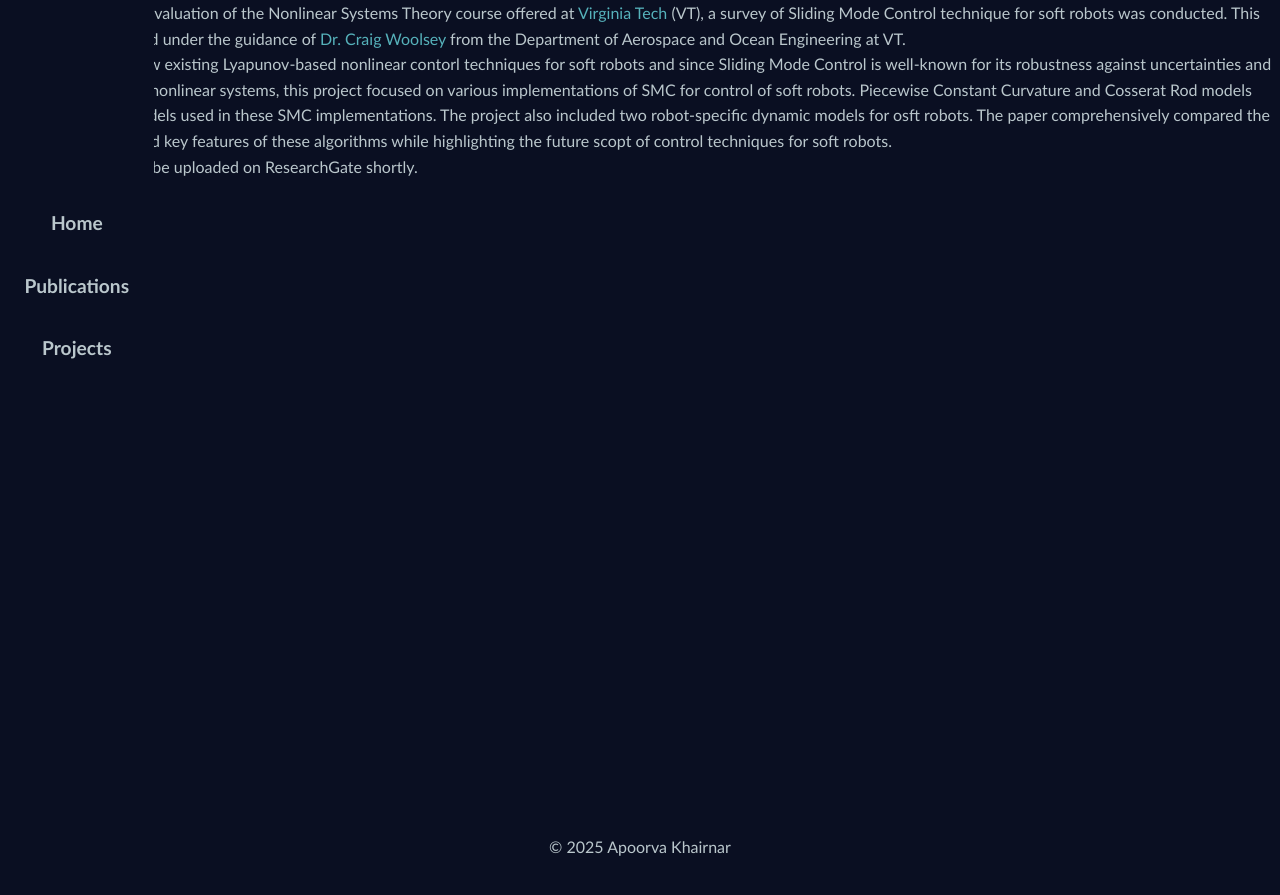
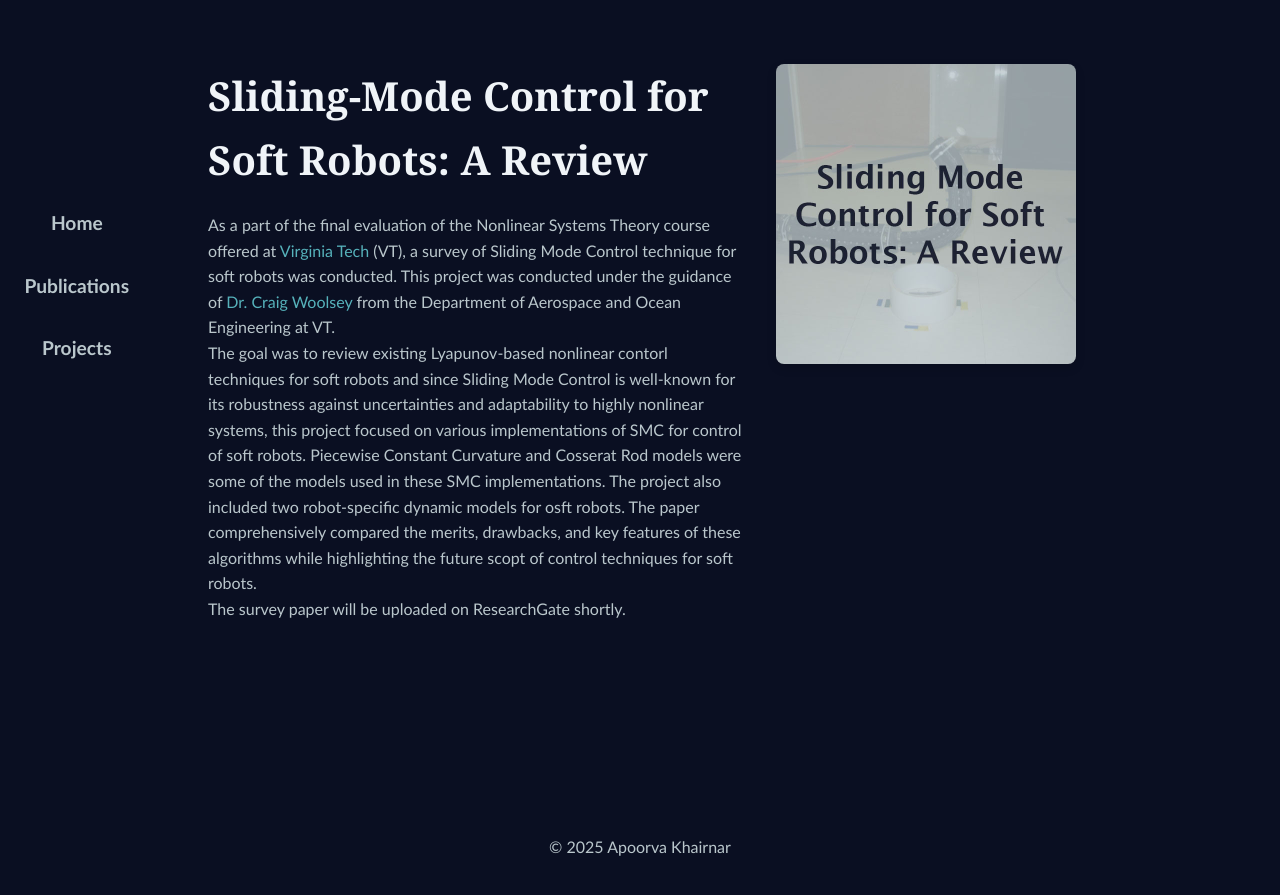
Before and after one commit to apoorvakhairnar/apoorvakhairnar.github.io, a Jekyll site: the page built from _projects/NST-Final.md, in a window 1280 px wide. Shown: the top 895 px of the page. Built offline with Jekyll 4.4.1, drawn with Linux system fonts in a browser that asks for light colours.

Commit message:
Update project files: NST-Final.md

```diff
--- a/_projects/NST-Final.md
+++ b/_projects/NST-Final.md
@@ -7,14 +7,30 @@
 extra_css:
   - project_style.css
 ---
-
-<p>
-  As a part of the final evaluation of the Nonlinear Systems Theory course offered at <a href="https://vt.edu">Virginia Tech</a> (VT), a survey of Sliding Mode Control technique
-  for soft robots was conducted. This project was conducted under the guidance of
-  <a href="https://scholar.google.com/citations?user=yRvv6IgAAAAJ&hl=en">Dr. Craig Woolsey</a> from the Department of Aerospace and Ocean Engineering at VT.<br>
-  The goal was to review existing Lyapunov-based nonlinear contorl techniques for soft robots and since Sliding Mode Control is well-known for its robustness against uncertainties
-  and adaptability  to highly nonlinear systems, this project focused on various implementations of SMC for control of soft robots. Piecewise Constant Curvature and
-  Cosserat Rod models were some of the models used in these SMC implementations. The project also included two robot-specific dynamic models for osft robots. The paper
-  comprehensively compared the merits, drawbacks, and key features of these algorithms while highlighting the future scopt of control techniques for soft robots.<br>
-  The survey paper will be uploaded on ResearchGate shortly.
-</p>
+<div class="content_desktop">
+  <div class="about">
+    <h1>Sliding-Mode Control for Soft Robots: A Review</h1>
+    <p>As a part of the final evaluation of the Nonlinear Systems Theory course offered at <a href="https://vt.edu">Virginia Tech</a> (VT), a survey of Sliding Mode Control technique
+for soft robots was conducted. This project was conducted under the guidance of
+<a href="https://scholar.google.com/citations?user=yRvv6IgAAAAJ&hl=en">Dr. Craig Woolsey</a> from the Department of Aerospace and Ocean Engineering at VT.<br>
+The goal was to review existing Lyapunov-based nonlinear contorl techniques for soft robots and since Sliding Mode Control is well-known for its robustness against uncertainties
+and adaptability  to highly nonlinear systems, this project focused on various implementations of SMC for control of soft robots. Piecewise Constant Curvature and
+Cosserat Rod models were some of the models used in these SMC implementations. The project also included two robot-specific dynamic models for osft robots. The paper
+comprehensively compared the merits, drawbacks, and key features of these algorithms while highlighting the future scopt of control techniques for soft robots.<br>
+The survey paper will be uploaded on ResearchGate shortly.</p>
+  </div>
+  <div class="profile-photo">
+    <img src="/assets/projects/NST-Final.jpg" alt="Sliding-Mode Control for Soft Robots: A Review">
+  </div>
+</div>
+<div class="content_mobile">
+  <h1>Sliding-Mode Control for Soft Robots: A Review</h1>
+  <p>As a part of the final evaluation of the Nonlinear Systems Theory course offered at <a href="https://vt.edu">Virginia Tech</a> (VT), a survey of Sliding Mode Control technique
+for soft robots was conducted. This project was conducted under the guidance of
+<a href="https://scholar.google.com/citations?user=yRvv6IgAAAAJ&hl=en">Dr. Craig Woolsey</a> from the Department of Aerospace and Ocean Engineering at VT.<br>
+The goal was to review existing Lyapunov-based nonlinear contorl techniques for soft robots and since Sliding Mode Control is well-known for its robustness against uncertainties
+and adaptability  to highly nonlinear systems, this project focused on various implementations of SMC for control of soft robots. Piecewise Constant Curvature and
+Cosserat Rod models were some of the models used in these SMC implementations. The project also included two robot-specific dynamic models for osft robots. The paper
+comprehensively compared the merits, drawbacks, and key features of these algorithms while highlighting the future scopt of control techniques for soft robots.<br>
+The survey paper will be uploaded on ResearchGate shortly.</p>
+</div>
```
